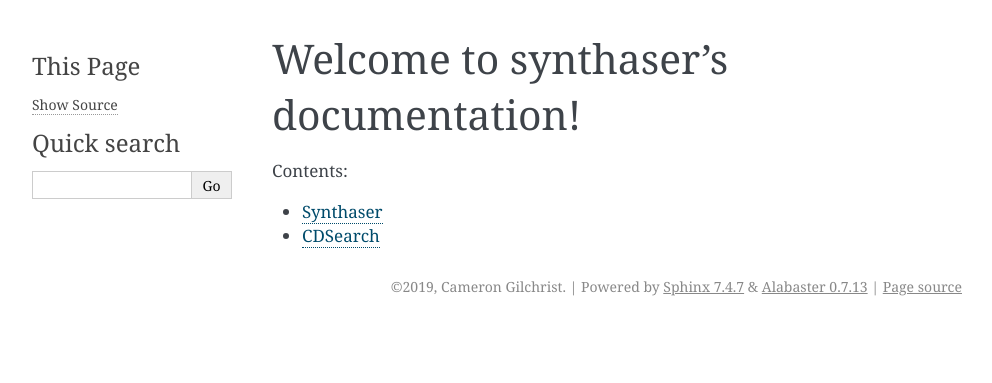
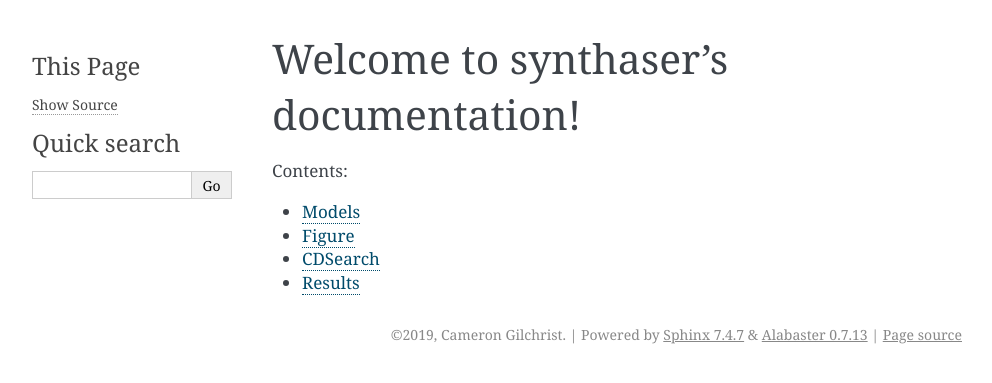
Before and after one commit to gamcil/synthaser, a Sphinx documentation site: the page built from docs/index.rst, in a window 1280 px wide. Shown: the top 383 px of the page, without its empty margins (148-1140 px from the left). Built offline with Sphinx 7.4.7, drawn with Linux system fonts in a browser that asks for light colours.

Commit message:
update docs

```diff
--- /dev/null
+++ b/docs/figure.rst
@@ -0,0 +1,4 @@
+Figure
+======
+.. automodule:: synthaser.figure
+   :members:
--- a/docs/index.rst
+++ b/docs/index.rst
@@ -6,5 +6,7 @@ Contents:
 .. toctree::
     :maxdepth: 2
 
-    synthaser
+    models
+    figure
     cdsearch
+    results
--- /dev/null
+++ b/docs/models.rst
@@ -0,0 +1,4 @@
+Models
+======
+.. automodule:: synthaser.models
+   :members:
--- /dev/null
+++ b/docs/results.rst
@@ -0,0 +1,4 @@
+Results
+=======
+.. automodule:: synthaser.results
+   :members:
```
Also changed, not shown: docs/synthaser.rst (deleted, +0 -12 lines).
